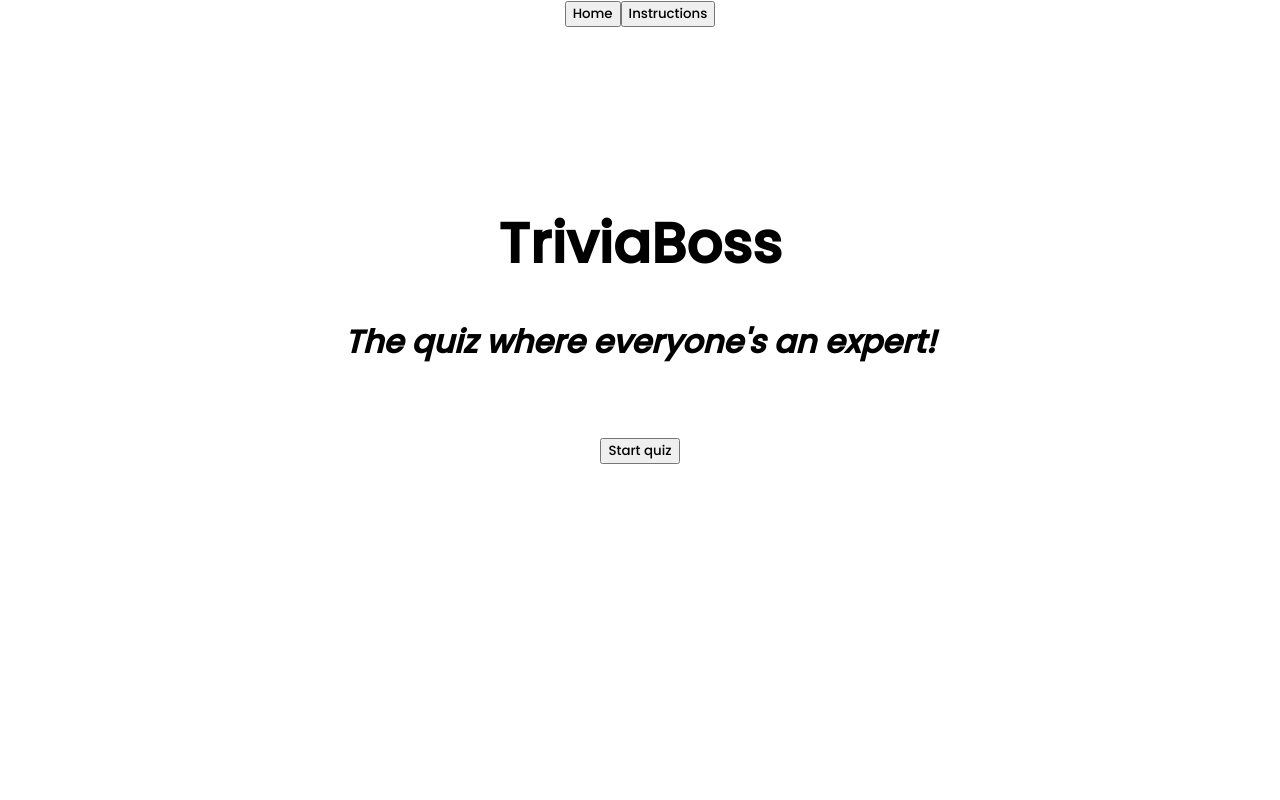
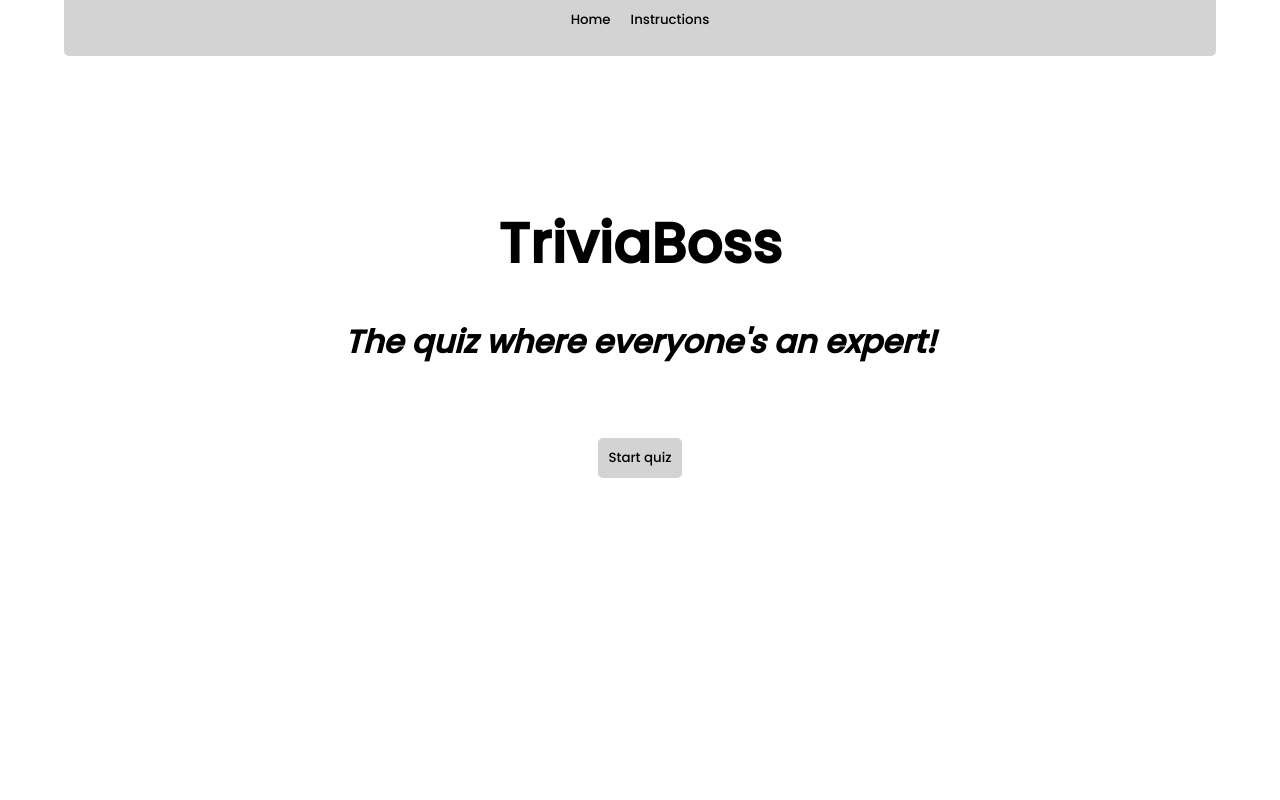
Before and after one commit to eshan1799/quizzo, a React app: page / in a window 1280 px wide. Shown: the top 800 px of the page. Built offline with nearby package versions, Linux system fonts and the light colour scheme.

Commit message:
fix navbar height

```diff
--- a/src/styles/App.css
+++ b/src/styles/App.css
@@ -5,10 +5,13 @@
 }
 
 nav {
-  position:fixed;
-  top:0;
+  height: 7vh;
+  position: fixed;
+  top: 0;
   width: 90vw;
   margin: auto;
+  background-color: lightgrey;
+  border-radius: 0 0 5px 5px;
 }
 
 body {
@@ -20,27 +23,34 @@ body {
 
 #welcomePage {
   height: 100vh;
-  border: rgba(0,0,0,0) solid 1px /*Do not remove!*/
+  border: rgba(0, 0, 0, 0) solid 1px; /*Do not remove!*/
 }
 
 #welcomeBox {
-  margin-top:25vh;
+  margin-top: 25vh;
   height: 50vh;
 }
 
-#welcomeBox h1{
-  font-size: 3.5rem
+#welcomeBox h1 {
+  font-size: 3.5rem;
 }
 
-#welcomeBox h3{
+#welcomeBox h3 {
   font-size: 2rem;
 }
 
-#welcomeBox button{
-  margin: 5vh
+#welcomeBox button {
+  margin: 5vh;
 }
 
 #inputPage {
-  border: rgba(0,0,0,0) solid 1px; /*Do not remove!*/
+  border: rgba(0, 0, 0, 0) solid 1px; /*Do not remove!*/
   height: 100vh;
 }
+
+button {
+  padding: 10px;
+  border-radius: 5px;
+  border: none;
+  background-color: lightgrey;
+}
```
